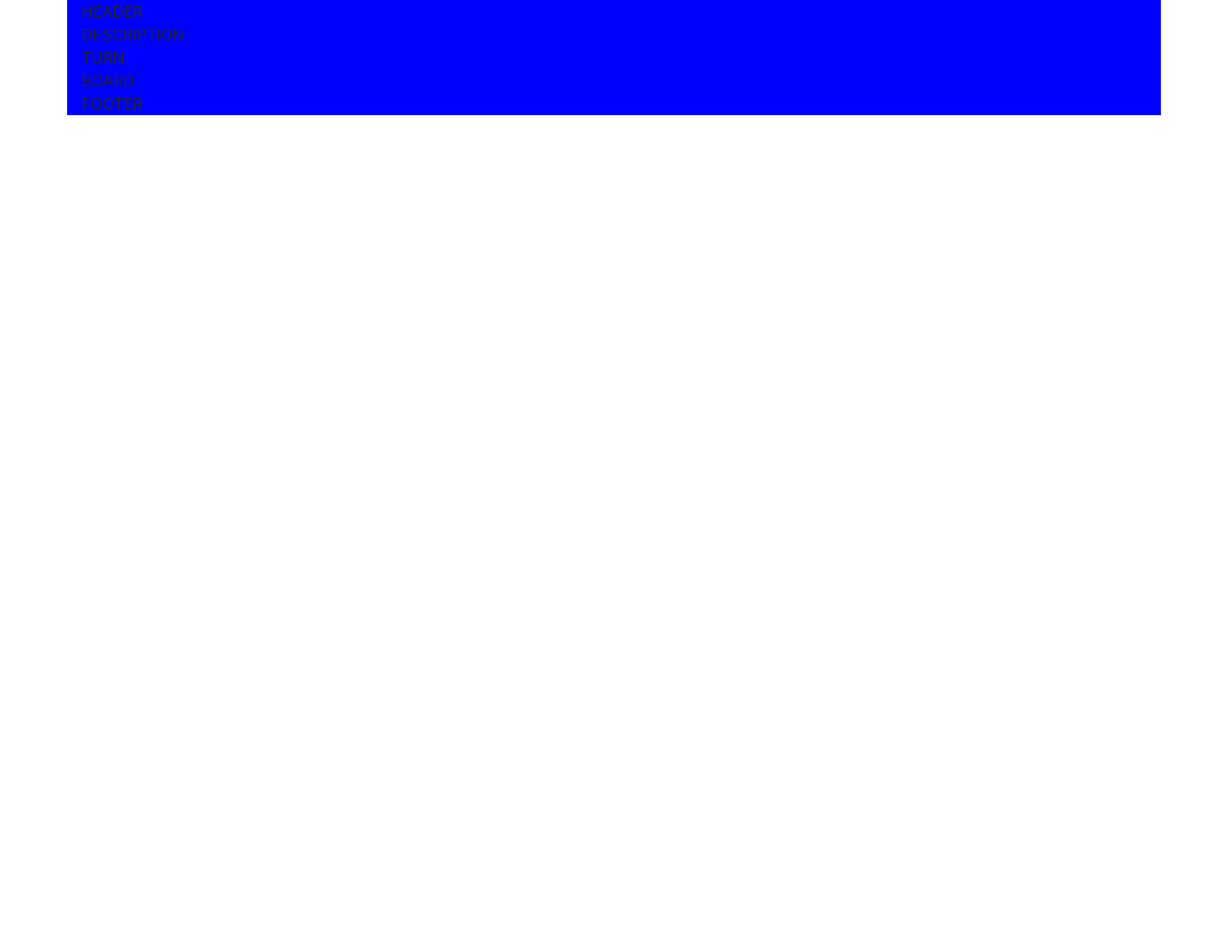
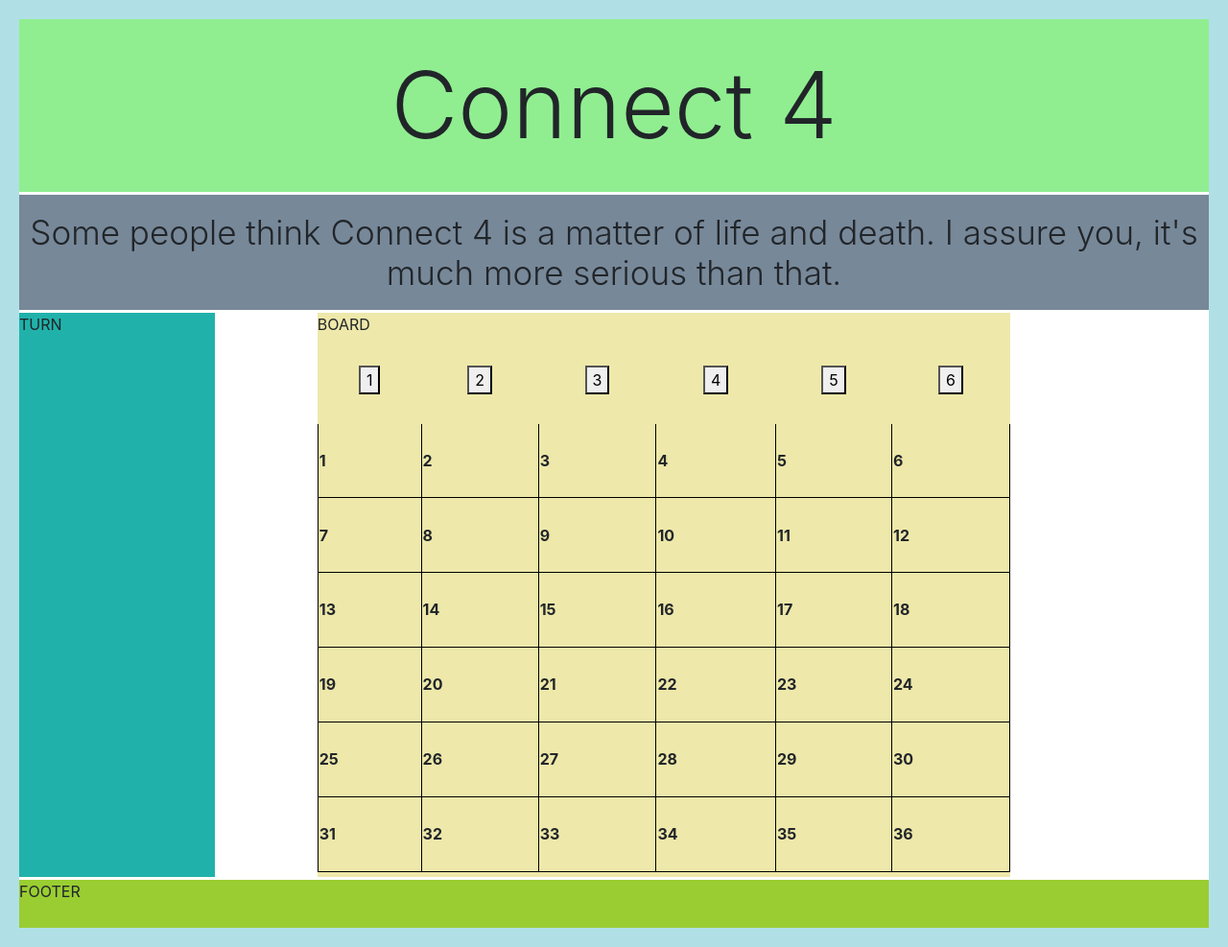
Before and after one commit to samibirnbaum/connect-4, a PHP site: page / in a window 1280 px wide. Shown: the whole page at 96% size. Before the commit the page ends 120 px from the top, so only its background shows below. Run offline with PHP 8.4, Linux system fonts and the light colour scheme; lists and menus that the app fills with data are empty; some libraries are stand-ins or nearby versions.

Commit message:
basic view complete

```diff
--- a/index.html
+++ b/index.html
@@ -11,13 +11,78 @@
     </head>
 
     <body>
-        <section class="container">
-            <header>HEADER</header>
-            <section class="description">DESCRIPTION</section>
-            <main class="game-area">
-                <div class="turn">TURN</div>
-                <div class="board">BOARD</div>
-            </main>
+        <section class="container-mine">
+            <header>
+                <h1 class="display-1">Connect 4</h1>
+            </header>
+            <section class="description">
+                <h1 class="display-4">
+                    Some people think Connect 4 is a matter of life and death. I assure you, it's much more serious than that.
+                </h1>
+            </section>
+
+            <div class="turn">TURN</div>
+            <div class="board">BOARD
+                <table>
+                    <tr class="play-buttons">
+                        <th><button>1</button></th>
+                        <th><button>2</button></th>
+                        <th><button>3</button></th>
+                        <th><button>4</button></th>
+                        <th><button>5</button></th>
+                        <th><button>6</button></th>
+                    </tr>
+                    <tr class="firstrow">
+                        <th>1</th>
+                        <th>2</th>
+                        <th>3</th>
+                        <th>4</th>
+                        <th>5</th>
+                        <th>6</th>
+                    </tr>
+                    <tr>
+                        <th>7</th>
+                        <th>8</th>
+                        <th>9</th>
+                        <th>10</th>
+                        <th>11</th>
+                        <th>12</th>
+                    </tr>
+                    <tr>
+                        <th>13</th>
+                        <th>14</th>
+                        <th>15</th>
+                        <th>16</th>
+                        <th>17</th>
+                        <th>18</th>
+                    </tr>
+                    <tr>
+                        <th>19</th>
+                        <th>20</th>
+                        <th>21</th>
+                        <th>22</th>
+                        <th>23</th>
+                        <th>24</th>
+                    </tr>
+                    <tr>
+                        <th>25</th>
+                        <th>26</th>
+                        <th>27</th>
+                        <th>28</th>
+                        <th>29</th>
+                        <th>30</th>
+                    </tr>
+                    <tr>
+                        <th>31</th>
+                        <th>32</th>
+                        <th>33</th>
+                        <th>34</th>
+                        <th>35</th>
+                        <th>36</th>
+                    </tr>
+                </table>
+            </div>
+
             <footer>FOOTER</footer>
         </section>
 
--- a/scripts/main.js
+++ b/scripts/main.js
@@ -1,6 +1,11 @@
+// $(connectFourBoardInsert());
 
-
-$("h1").click(function () {
-    console.log("you got me");
-
-});
+// function connectFourBoardInsert() {
+//     $(".board").after(function(){
+//         var boardHtml = "";
+//         for(var i=1; i<=36; i++){
+//             boardHtml = boardHtml + "<div class="+i+" style='grid-area: "+i+";'>"+i+"</div>";
+//         }
+//         return boardHtml;
+//     });
+// };
--- a/styles/main.css
+++ b/styles/main.css
@@ -1,32 +1,90 @@
 
 html,body {
-
+    background-color: powderblue;
+    padding: 10px;
 }
 
-.container {
-    background-color: blue;
+.container-mine {
+    background-color: white;
+    display: grid;
+    grid-gap: 3px;
+    grid-template-columns: repeat(12, 1fr);
+    grid-template-rows:  180px 120px 90px 80px 80px 80px 80px 80px 80px 50px;
+    grid-template-areas:
+        "h h h h h h h h h h h h"
+        "d d d d d d d d d d d d"
+        "t t . b b b b b b b . ."
+        "t t . b b b b b b b . ."
+        "t t . b b b b b b b . ."
+        "t t . b b b b b b b . ."
+        "t t . b b b b b b b . ."
+        "t t . b b b b b b b . ."
+        "t t . b b b b b b b . ."
+        "f f f f f f f f f f f f";
 }
 
 header {
+    background-color: lightgreen;
+    grid-area: h;
+    height: 100%;
+    display: table;
+    text-align: center;
+}
 
+h1 {
+    display: table-cell;
+    vertical-align: middle;
+}
+
+.display-4 {
+    font-size: 35px;
 }
 
 .description {
-
-}
-
-.game-area {
-
+    background-color: lightslategrey;
+    grid-area: d;
+    height: 100%;
+    display: table;
+    text-align: center;
 }
 
 .turn {
-
+    background-color: lightseagreen;
+    grid-area: t;
 }
 
 .board {
+    background-color: palegoldenrod;
+    grid-area: b;
+}
 
+table {
+    width: 100%;
+    height: 95%;
+}
+
+tr {
+    border: 1px solid black;
+}
+
+.firstrow {
+    border-top: none;
+}
+
+.play-buttons {
+    border: none;
+}
+
+.play-buttons th {
+    border: none;
+    text-align: center;
+}
+
+th {
+    border-right: 1px solid black;
 }
 
 footer {
-
+    background-color: yellowgreen;
+    grid-area: f;
 }
```
